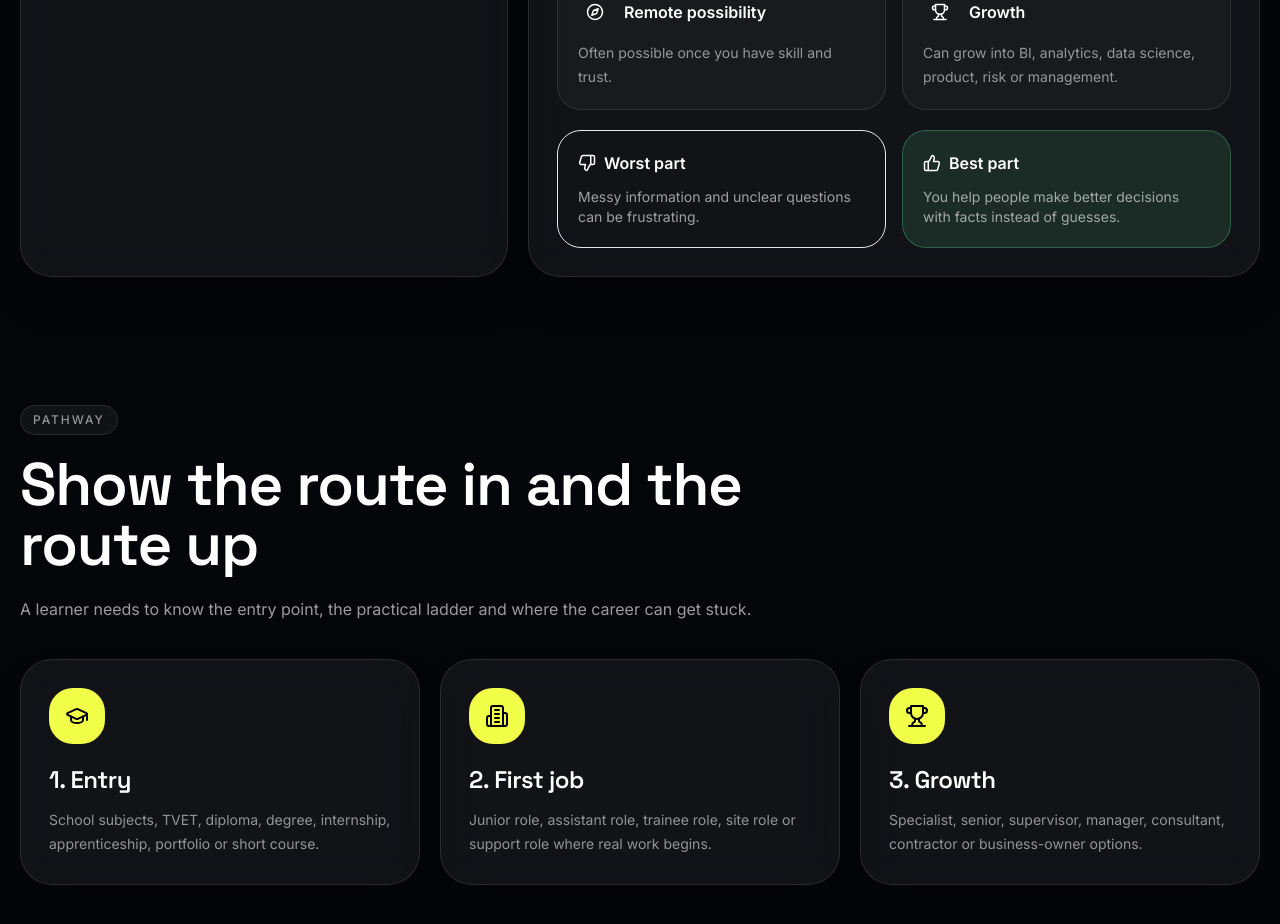
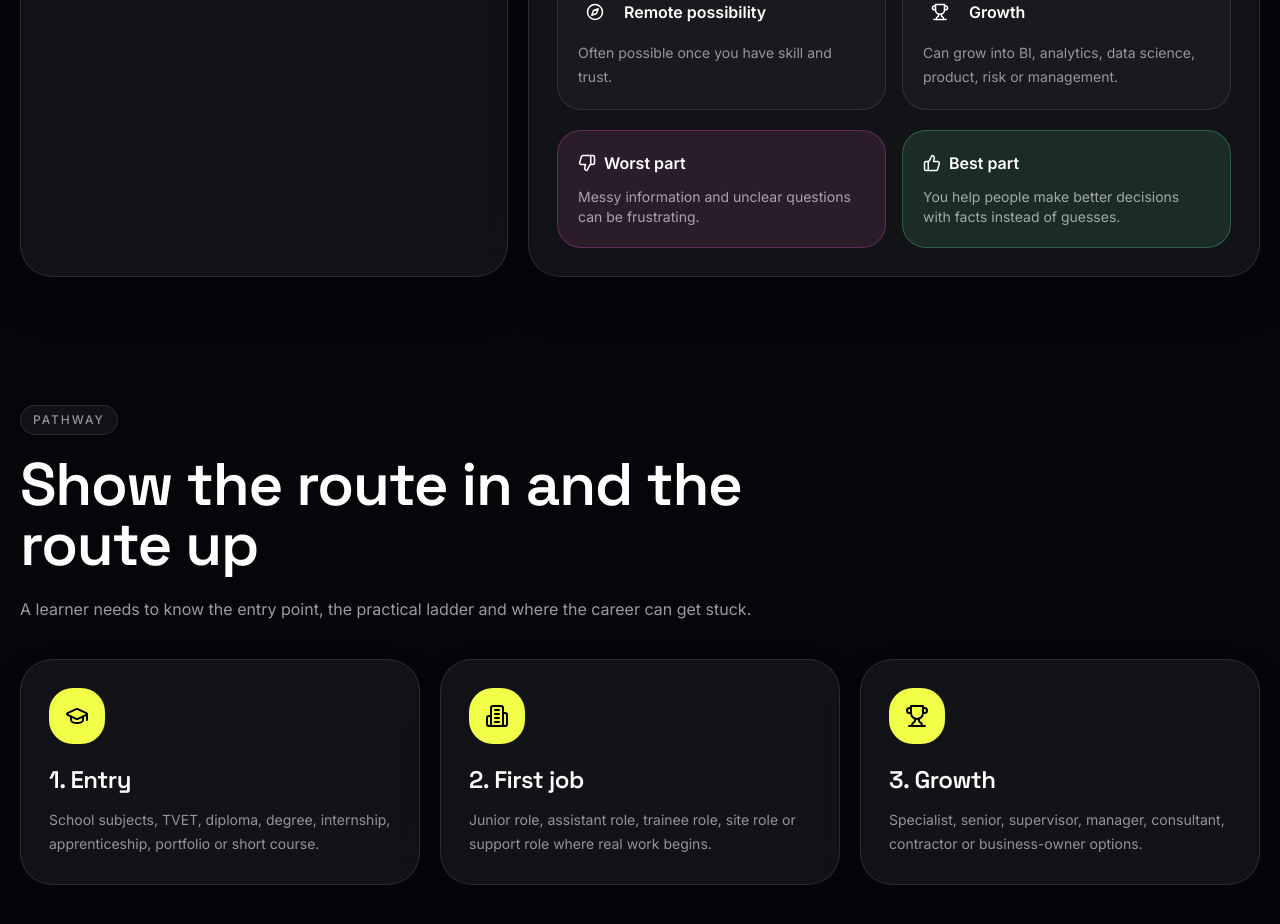
Before and after one commit to Mumoxa/Careerize, a React (Vite) app: page / in a window 1280 px wide. Shown: the part 3060-3984 px from the top of the page. Built offline with nearby package versions, Linux system fonts and the light colour scheme.

Commit message:
Fix Tailwind design token mismatch

```diff
--- a/tailwind.config.js
+++ b/tailwind.config.js
@@ -12,7 +12,7 @@ export default {
         cyber: "#F2FF49",
         violet: "#8A5BFF",
         mint: "#6CFFB0",
-        pinky: "#FF6AD5",
+        pink: "#FF6AD5",
       },
     },
   },
```
